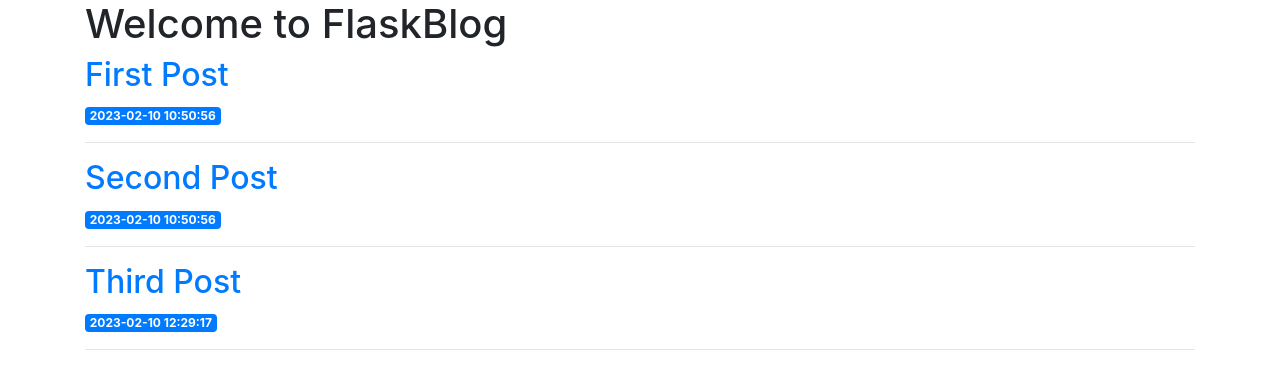
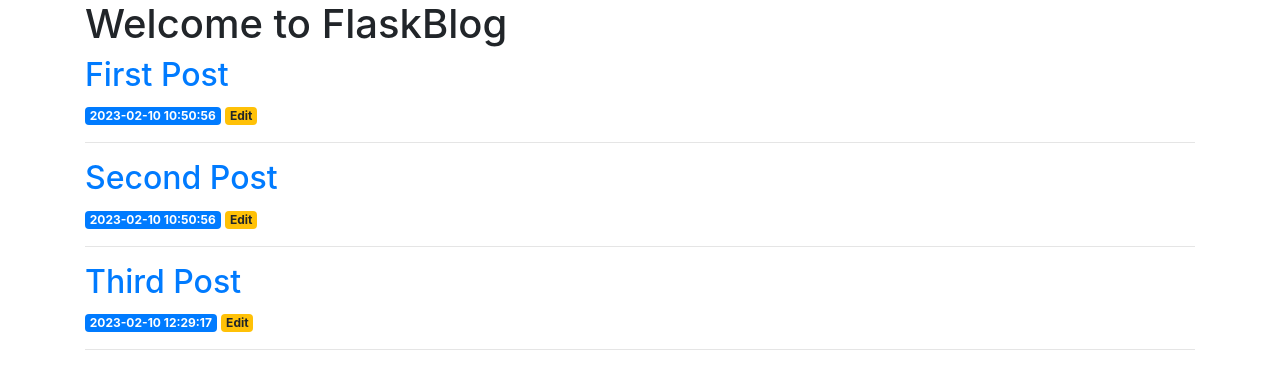
Before and after one commit to diawando/small_blog, a Flask app: page / in a window 1280 px wide. Shown: the part 56-445 px from the top of the page. Run offline with Flask 2, Linux system fonts and the light colour scheme; data comes from the database, SQL or seed files in the repository; both versions use the stored data as it was after the commit; some libraries are stand-ins or nearby versions.

Commit message:
creation du badge edit en dessous des posts effectuée

```diff
--- a/templates/index.html
+++ b/templates/index.html
@@ -7,6 +7,10 @@
             <h2>{{ post['title'] }}</h2>
        </a>
        <span class="badge badge-primary">{{ post['created'] }} </span>
+        <a href={{ url_for('edit', id=post['id']) }}>
+            <span class="badge badge-warning">Edit</span>
+        </a>
+
        <hr>
     {% endfor%}
 {% endblock %}
```
Also changed, not shown: database.db.
